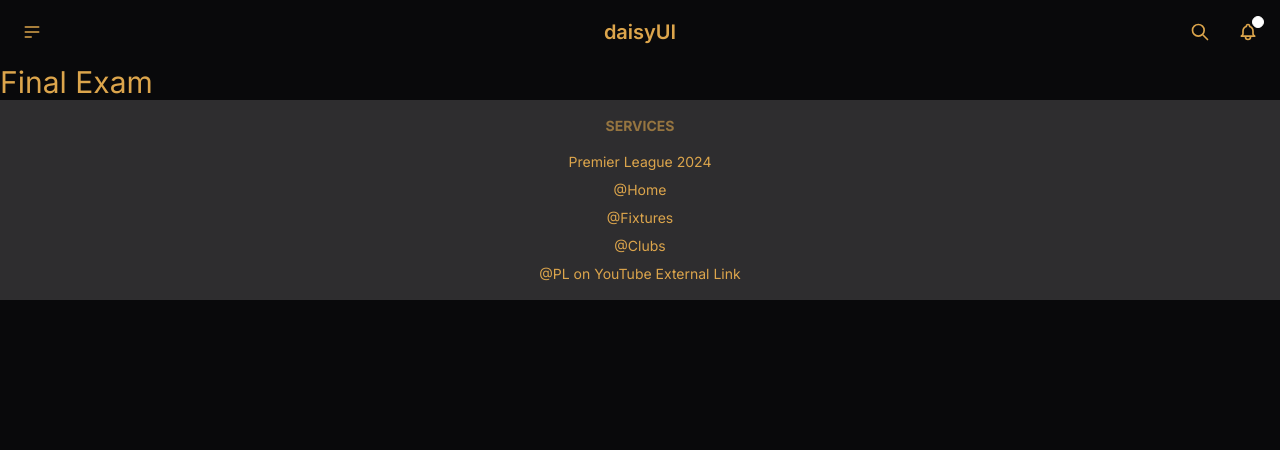
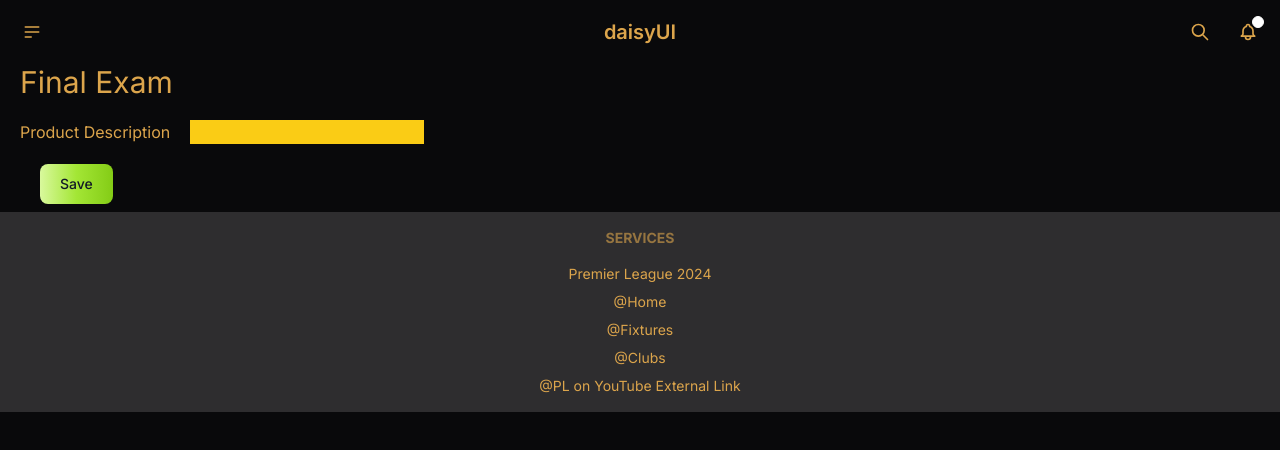
Before and after one commit to tenjamphel/Exam2, a Next.js app: page /final in a window 1280 px wide. Shown: the top 450 px of the page. Built offline with nearby package versions, Linux system fonts and the light colour scheme.

Commit message:
styled form

```diff
--- a/app/final/page.tsx
+++ b/app/final/page.tsx
@@ -1,7 +1,14 @@
 export default function Page() {
     return (
       <>
-      <h1 className="text-3xl">Final Exam</h1>
+      <h1 className="text-3xl ml-5">Final Exam</h1>
+      <form>
+        <label htmlFor="product" className="ml-5">Product Description</label>
+        <input type="text" name="product" id="product" className="m-5 text-black bg-yellow-400"/>
+        <br />
+        <button className="ml-10 text-gray-900 bg-gradient-to-r from-lime-200 via-lime-400 to-lime-500 hover:bg-gradient-to-br focus:ring-4 focus:outline-none focus:ring-lime-300 dark:focus:ring-lime-800 font-medium rounded-lg text-sm px-5 py-2.5 text-center me-2 mb-2" type="submit">Save</button>
+      </form>
+
       </>
     );
   }
```
